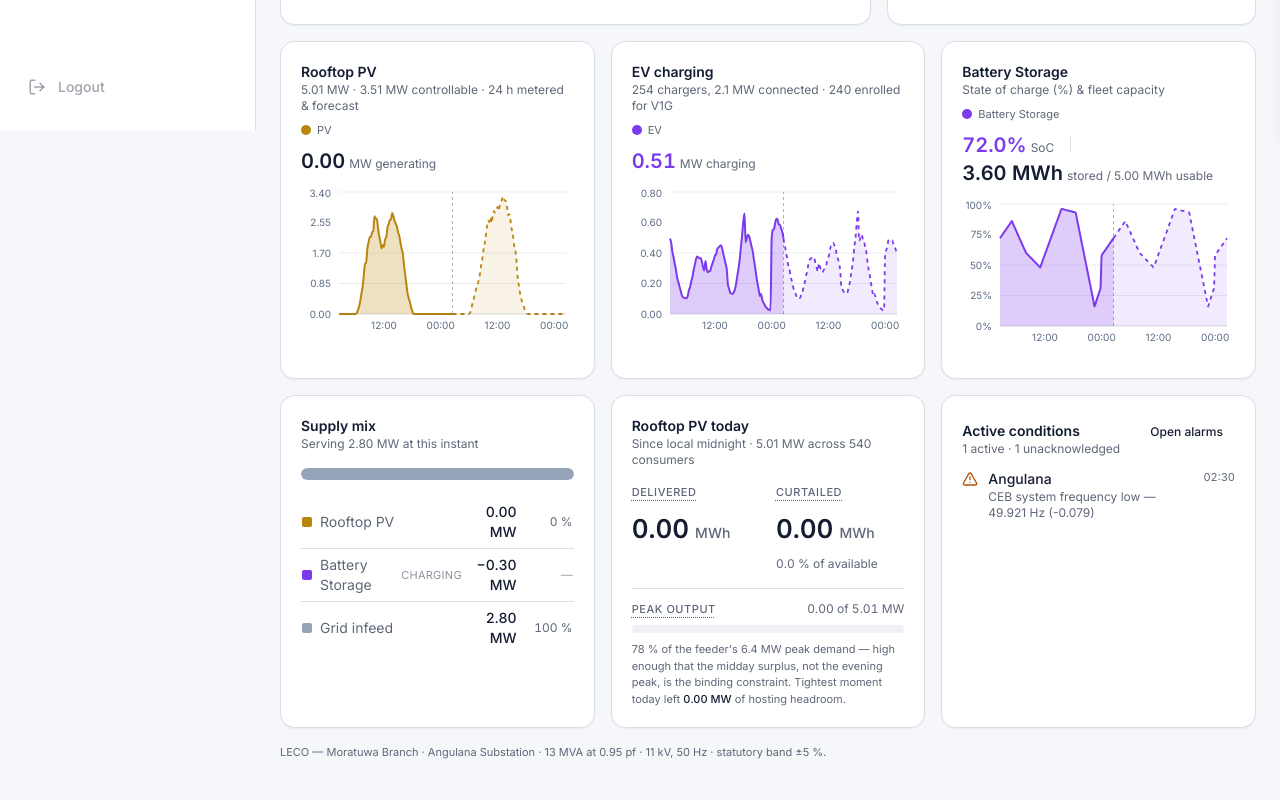
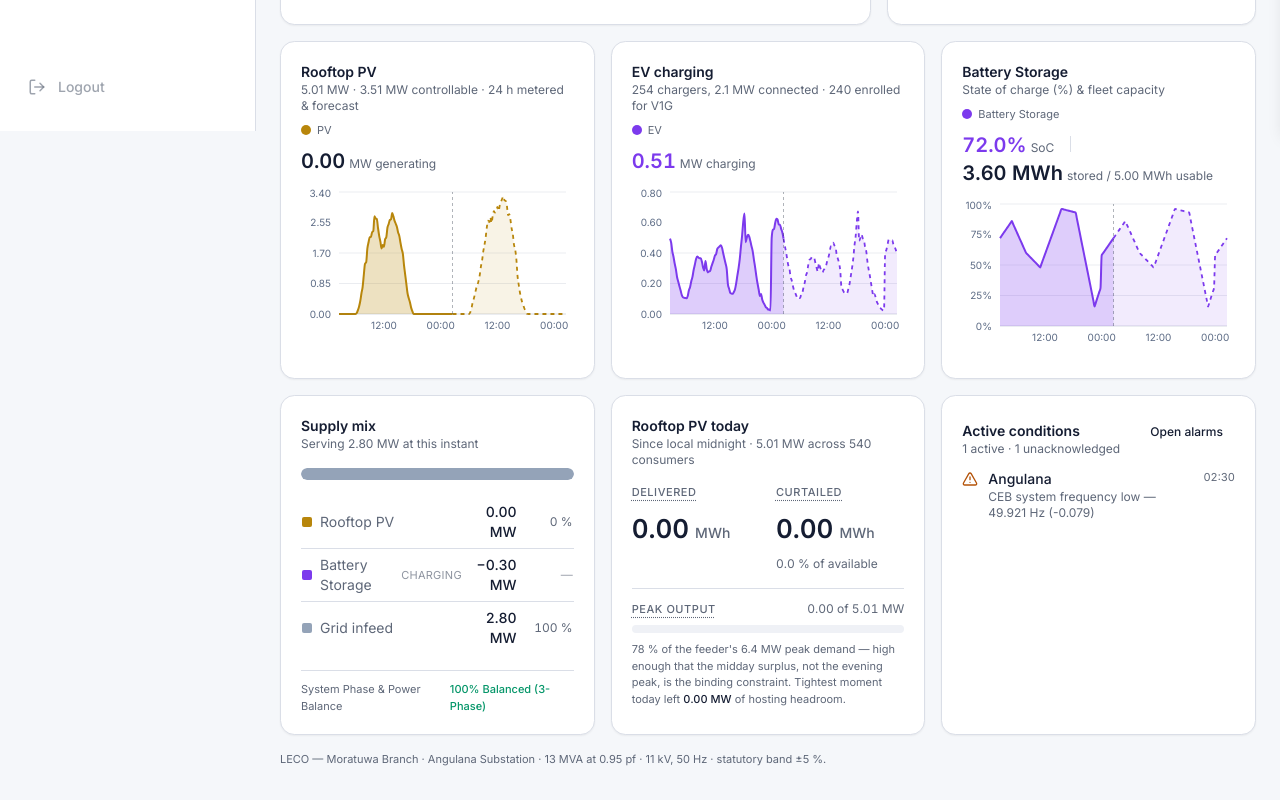
Before and after one commit to prabhashwarap/DERMS_Brainstrome, a React (Vite) app: page / in a window 1280 px wide. Shown: the part 669-1469 px from the top of the page. Built offline with nearby package versions, Linux system fonts and the light colour scheme.

Commit message:
refactor: update feeder metadata with phase balancing and simplify frequency dashboard UI

```diff
--- a/src/components/ForecastToolbar.tsx
+++ b/src/components/ForecastToolbar.tsx
@@ -53,7 +53,7 @@ export function ForecastToolbar({ feederId, onFeederChange, bundle }: Props) {
                     <span className="flex flex-col items-start">
                       <span>{f.name}</span>
                       <span className="text-[11px] text-muted-foreground">
-                        {f.capacityMVA} MVA · {f.mix}
+                        {f.capacityMVA} MVA · {f.mix} · Balanced 3-Phase
                       </span>
                     </span>
                   </SelectItem>
@@ -68,6 +68,9 @@ export function ForecastToolbar({ feederId, onFeederChange, bundle }: Props) {
             <span className={`inline-flex items-center gap-1.5 px-2.5 py-1 rounded-full text-xs font-medium border ${badgeClass}`}>
               <Calendar className="w-3.5 h-3.5 shrink-0" />
               <span>Day Type: <strong className="font-semibold">{dayType.badgeText}</strong></span>
+            </span>
+            <span className="inline-flex items-center gap-1 px-2.5 py-1 rounded-full text-xs font-medium bg-emerald-500/15 text-emerald-700 dark:text-emerald-300 border border-emerald-500/30">
+              Balanced 3-Phase Feeder
             </span>
           </div>
         </div>
--- a/src/components/NodeDetailPanel.tsx
+++ b/src/components/NodeDetailPanel.tsx
@@ -377,6 +377,9 @@ export function NodeDetailPanel({ node, onClose, onFilterToNode }: NodeDetailPan
                 <span className="w-1.5 h-1.5 rounded-full bg-emerald-500 animate-pulse" />
                 {node.status || "Day-ahead forecast"}
               </span>
+              <span className="inline-flex items-center gap-1 px-2 py-0.5 rounded-full text-[10px] font-semibold bg-emerald-500/15 text-emerald-700 dark:text-emerald-400 border border-emerald-500/20">
+                Balanced 3-Phase
+              </span>
             </div>
             <h2 className="text-xl font-bold text-foreground truncate mt-0.5">
               {node.name}
--- a/src/components/dashboard/SupplyMix.tsx
+++ b/src/components/dashboard/SupplyMix.tsx
@@ -101,6 +101,10 @@ export function SupplyMix({ tick }: { tick: SystemTick }) {
         </tbody>
       </table>
 
+      <div className="flex items-center justify-between border-t border-border pt-2.5 text-[11px] text-muted-foreground">
+        <span>System Phase & Power Balance</span>
+        <span className="font-medium text-emerald-600 dark:text-emerald-400">100% Balanced (3-Phase)</span>
+      </div>
     </Card>
   );
 }
--- a/src/pipeline/feeders.ts
+++ b/src/pipeline/feeders.ts
@@ -29,6 +29,7 @@ export interface Feeder {
   loadFactor: number;
   profile: "residential" | "industrial";
   mix: string;
+  phaseBalance?: string;
   seed: number;
 
   /** Grid hierarchy node type. */
```
